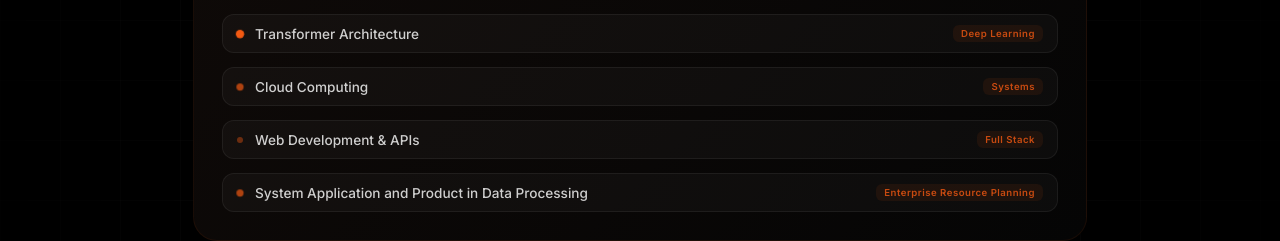
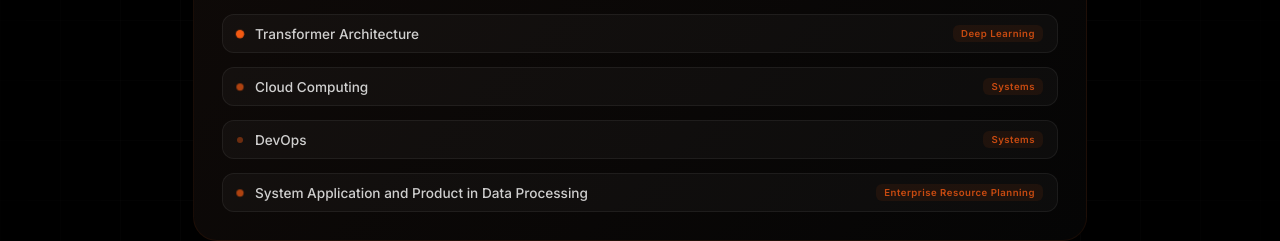
Before and after one commit to NateNats/my-porto, a plain HTML site: page index.html in a window 1280 px wide. Shown: the part 1800-2041 px from the top of the page. Drawn offline with Linux system fonts and the light colour scheme.

Commit message:
change learning section item

```diff
--- a/index.html
+++ b/index.html
@@ -320,8 +320,8 @@
                     <div class="learning-item">
                         <div class="learning-dot"></div>
                         <div class="learning-content">
-                            <span class="learning-name">Web Development & APIs</span>
-                            <span class="learning-tag">Full Stack</span>
+                            <span class="learning-name">DevOps</span>
+                            <span class="learning-tag">Systems</span>
                         </div>
                     </div>
                     <div class="learning-item">
```
